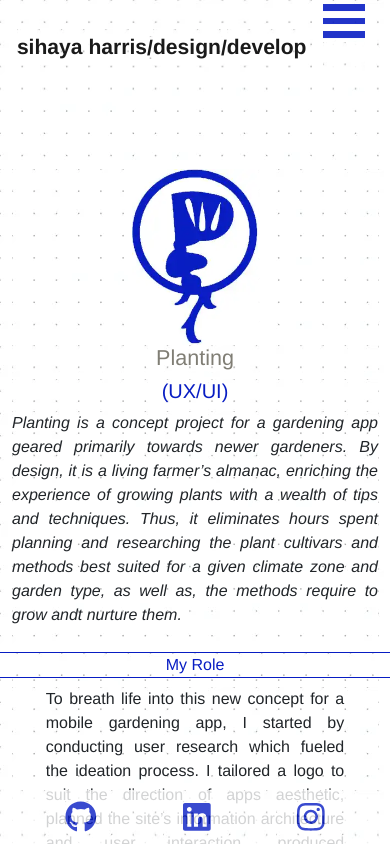
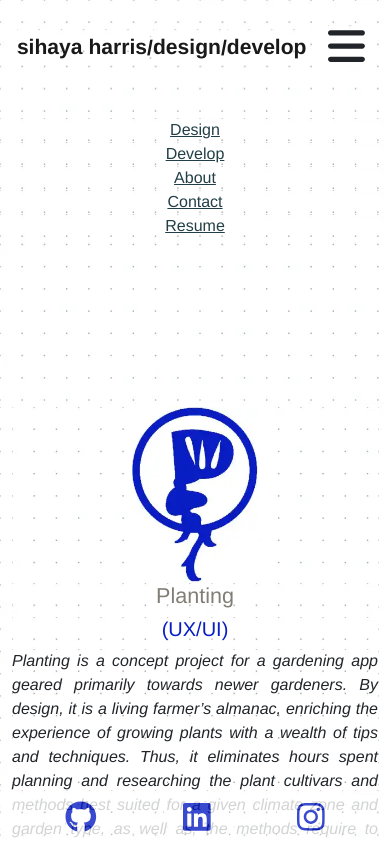
Before and after one commit to sihayah/portfoliofolio, a React (Create React App) app: page /planting in a window 390 px wide. Shown: the top 844 px of the page. Built offline with nearby package versions, Linux system fonts and the light colour scheme; a web font is replaced by a local one.

Commit message:
created hamburger comp

```diff
--- /dev/null
+++ b/src/components/Hamburger/index.js
@@ -0,0 +1,26 @@
+import React, { useState } from 'react';
+import Nav from '../Nav'
+import { FontAwesomeIcon } from '@fortawesome/react-fontawesome';
+import { faBars } from '@fortawesome/free-solid-svg-icons';
+import './style.css';
+
+const Hamburger = () => {
+
+    const [open, setOpen] = useState(false);
+
+return(
+    <>
+
+    <FontAwesomeIcon id="hamburger" icon={ faBars } className='bars'/>
+
+    <div>
+        <div />
+        <div />
+        <div />
+    </div>
+    <Nav open={open}/>
+    </>
+)
+}
+
+export default Hamburger;
--- /dev/null
+++ b/src/components/Hamburger/style.css
@@ -0,0 +1,8 @@
+
+.bars {
+    position: fixed;
+    top: 3vh;
+    right: 3vh;
+    font-size: 5vh;
+    z-index: 99999;
+  }
--- a/src/components/Header/index.js
+++ b/src/components/Header/index.js
@@ -1,9 +1,7 @@
 import React from 'react';
 import { Link } from 'react-router-dom';
-import { FontAwesomeIcon } from '@fortawesome/react-fontawesome';
-import { faBars } from '@fortawesome/free-solid-svg-icons';
 import '../Header/style.css';
-import Nav from '../Nav';
+import Hamburger from '../Hamburger';
 
 const Header = () => {
 
@@ -28,13 +26,13 @@ const Header = () => {
                                 </h1>
 
                         </span>
-                        <Nav />
-                        {/* <FontAwesomeIcon id="hamburger" icon={ faBars } /> */}
                     </div>
                     <span id='fullscreen-nav'>
                     </span>
                 </header>
             </div>
+
+            <Hamburger />
 
         </>
 
--- a/src/components/Nav/index.js
+++ b/src/components/Nav/index.js
@@ -1,10 +1,9 @@
-import React from 'react';
+import React, { useState } from 'react';
 import { Link, useLocation } from 'react-router-dom';
+import { scroller } from 'react-scroll';
+import { FontAwesomeIcon } from '@fortawesome/react-fontawesome';
+import { faBars } from '@fortawesome/free-solid-svg-icons';
 import '../Nav/style.css';
-import { scroller } from 'react-scroll';
-import { elastic as Menu } from 'react-burger-menu';
-import '../Sidebar/style.css';
-
 
 const Nav = () => {
 
@@ -47,8 +46,9 @@ const Nav = () => {
 
     return(
         <>
-            <Menu id= "sidebar-container" right width={ '30%'}>
-            <div>
+
+            {/* <Menu id= "sidebar-container" right width={ '30%'}> */}
+            <nav>
 
                 {tabs.map((tab) => (
                     <Link to={tab.location}
@@ -60,8 +60,8 @@ const Nav = () => {
                         {tab.title}
                     </Link>
                 ))}
-                </div>
-            </Menu>
+                </nav>
+            {/* </Menu>           */}
         </>
 
     )
--- a/src/components/Nav/style.css
+++ b/src/components/Nav/style.css
@@ -1,10 +1,5 @@
 nav {
-  transform: translateX(18vh);
-  max-width: 20vh;
-}
-
-nav .link{
-
+  padding-top: 14vh;
   display: flex;
   flex-direction: column;
 }
--- a/src/components/Sidebar/style.css
+++ /dev/null
@@ -1,76 +0,0 @@
-#sidebar-container {
-  z-index: 9999;
-}
-
-.bm-menu nav a {
-    text-decoration: none;
-}
-
-.bm-menu {
-    /* border: 1px solid red; */
-    min-width: 30vh;
-  }
-
-.bm-burger-button {
-    position: fixed;
-    width: 5vh;
-    height: 4vh;
-    right: 3vh;
-    top: 5vh;
-  }
-
-  .bm-burger-bars {
-    background: var(--pop);
-    transform: translateY(-4.5vh);
-
-  }
-
-  .bm-burger-bars-hover {
-    background: var(--golden-touch);
-  }
-
-  .bm-cross-button {
-    height: 4vh;
-    width: 4vh;
-    display: none;
-  }
-
-  .bm-cross {
-    background: var(--golden-touch);
-  }
-
-  /*
-  Sidebar wrapper styles
-  Note: Beware of modifying this element as it can break the animations - you should not need to touch it in most cases
-  */
-  .bm-menu-wrap {
-    position: fixed;
-  }
-
-  .bm-menu {
-    background: #fff;
-    padding: 2.5em 1.5em 0;
-    font-size: 1.15em;
-    opacity: 95%;
-    height: 100%;
-  }
-
-  .bm-morph-shape {
-    fill: #fff;
-  }
-
-  /* Wrapper for item list */
-  .bm-item-list {
-    padding: 2vh;
-  }
-
-  /* Individual item */
-  .bm-item {
-    display: inline-block;
-  }
-
-  /* @media screen and (min-width: 700px) {
-    .bm-burger-bars {
-      display: none;
-    }
-  } */
```
